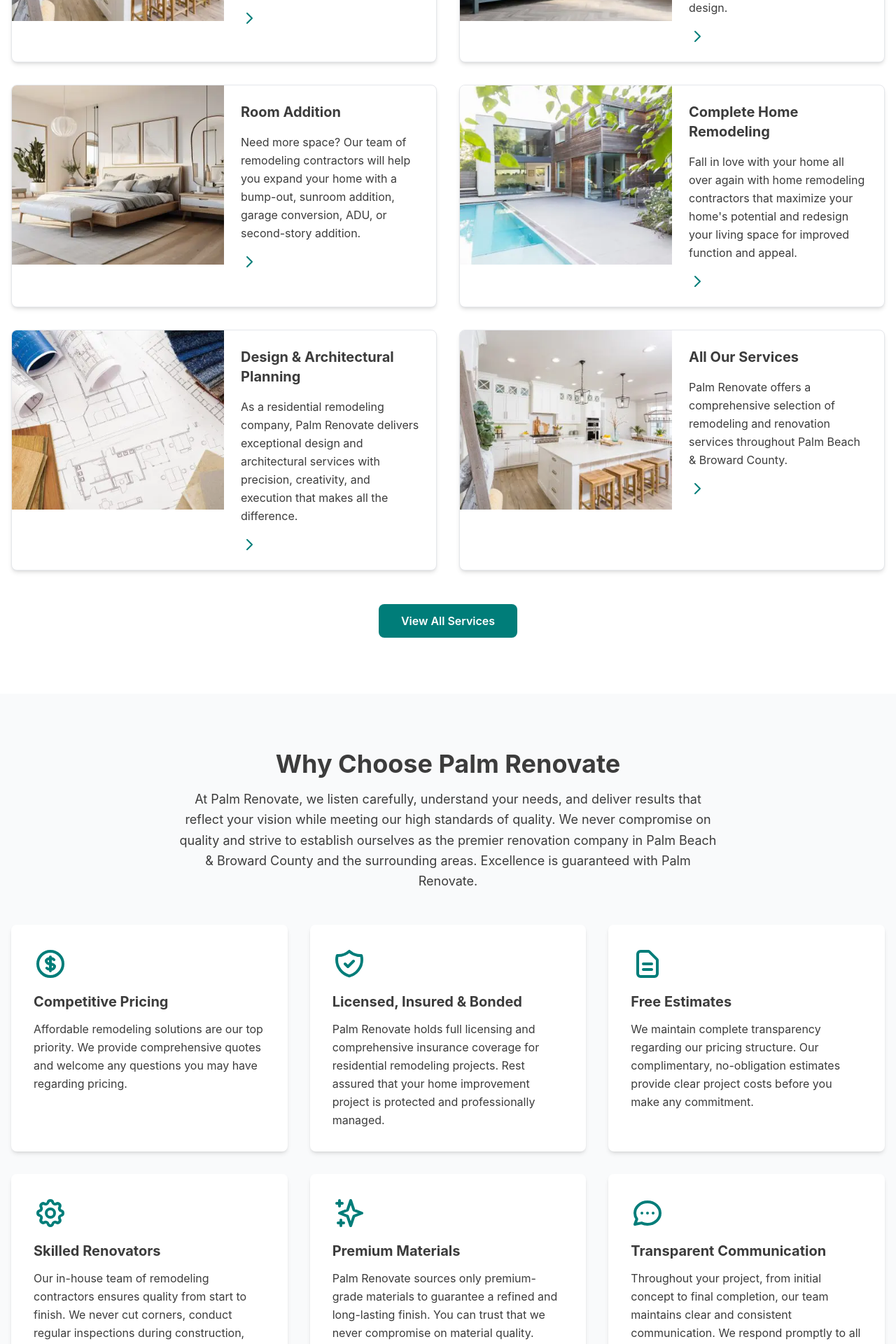
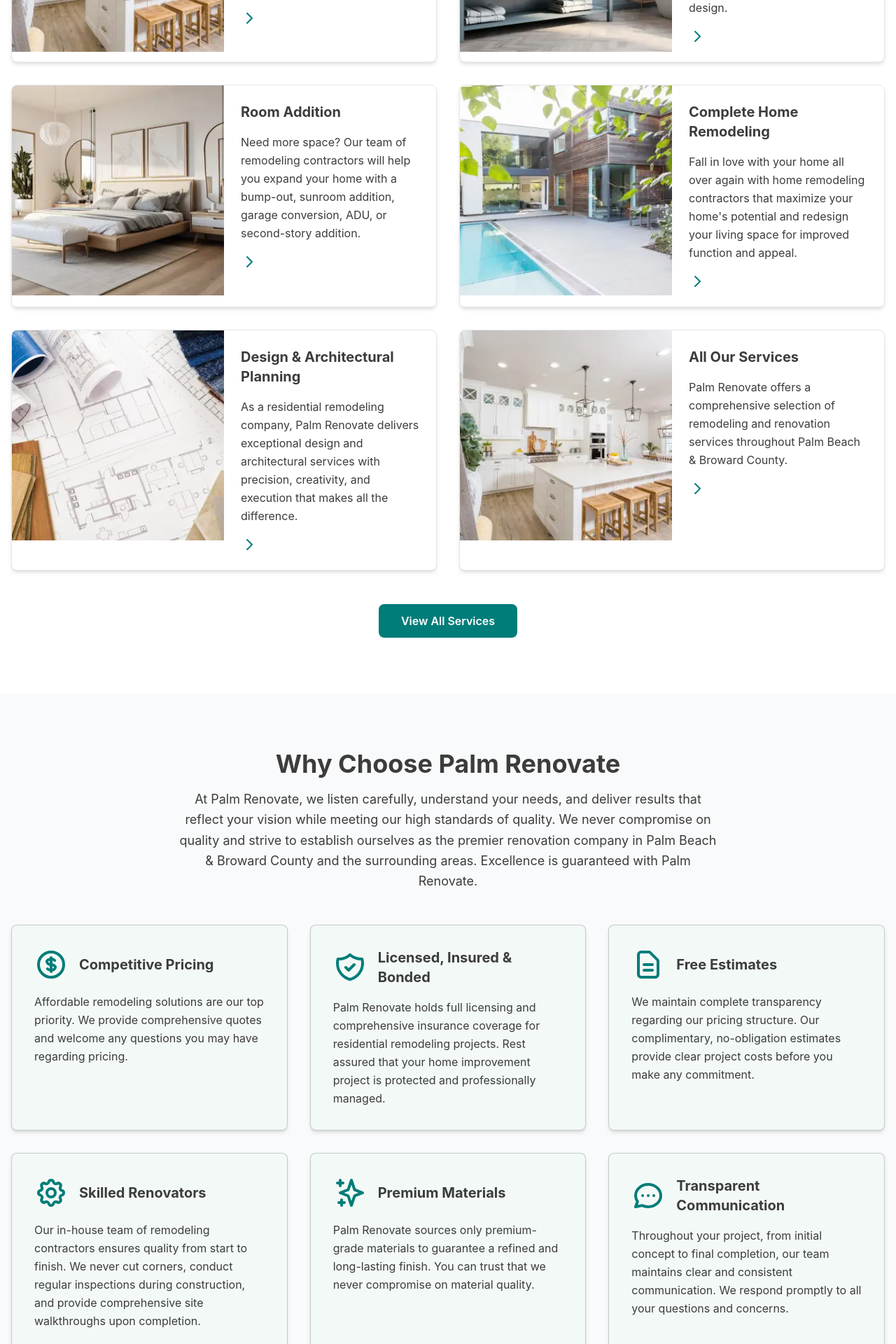
Before and after one commit to Garvitdudeja/PalmRenovation, a Next.js app: page / in a window 1280 px wide. Shown: the part 1880-3800 px from the top of the page at 70% size. Built offline with nearby package versions, Linux system fonts and the light colour scheme.

Commit message:
ui fixes

```diff
--- a/components/Services.tsx
+++ b/components/Services.tsx
@@ -63,7 +63,7 @@ const Services = () => {
                         >
                             <div className="flex flex-col md:flex-row">
                                 {/* Image on Left */}
-                                <div className="relative w-full md:w-1/2 h-64 overflow-hidden">
+                                <div className="relative w-full md:w-1/2 h-64 md:h-[300px] overflow-hidden">
                                     <Image
                                         src={service.image}
                                         alt={service.title}
@@ -73,11 +73,9 @@ const Services = () => {
                                     />
                                 </div>
                                 {/* Content on Right */}
-                                <div className="p-6 flex-1 flex flex-col justify-between">
-                                    <div>
-                                        <h3 className="text-xl font-bold text-charcoal-gray mb-4">{service.title}</h3>
-                                        <p className="text-charcoal-gray mb-4 leading-relaxed">{service.description}</p>
-                                    </div>
+                                <div className="p-6 flex-1 flex flex-col">
+                                    <h3 className="text-xl font-bold text-charcoal-gray mb-4">{service.title}</h3>
+                                    <p className="text-charcoal-gray mb-4 leading-relaxed">{service.description}</p>
                                     <Link
                                         href={service.link}
                                         className="inline-flex items-center text-ocean-teal hover:text-ocean-teal-700 transition self-start"
--- a/components/WhyChooseUs.tsx
+++ b/components/WhyChooseUs.tsx
@@ -73,10 +73,12 @@ const WhyChooseUs = () => {
           {features.map((feature) => (
             <div
               key={feature.title}
-              className="bg-white rounded-lg p-8 shadow-md hover:shadow-xl transition-shadow duration-300"
+              className="bg-[#f3f9f6] border border-[#2c4d46]/25 rounded-lg p-8 shadow-md hover:shadow-xl transition-shadow duration-300"
             >
-              <div className="mb-4">{feature.icon}</div>
-              <h3 className="text-xl font-bold text-charcoal-gray mb-3">{feature.title}</h3>
+              <div className="flex items-center gap-4 mb-4">
+                <div className="flex-shrink-0">{feature.icon}</div>
+                <h3 className="text-xl font-bold text-charcoal-gray">{feature.title}</h3>
+              </div>
               <p className="text-charcoal-gray leading-relaxed">{feature.description}</p>
             </div>
           ))}
```
